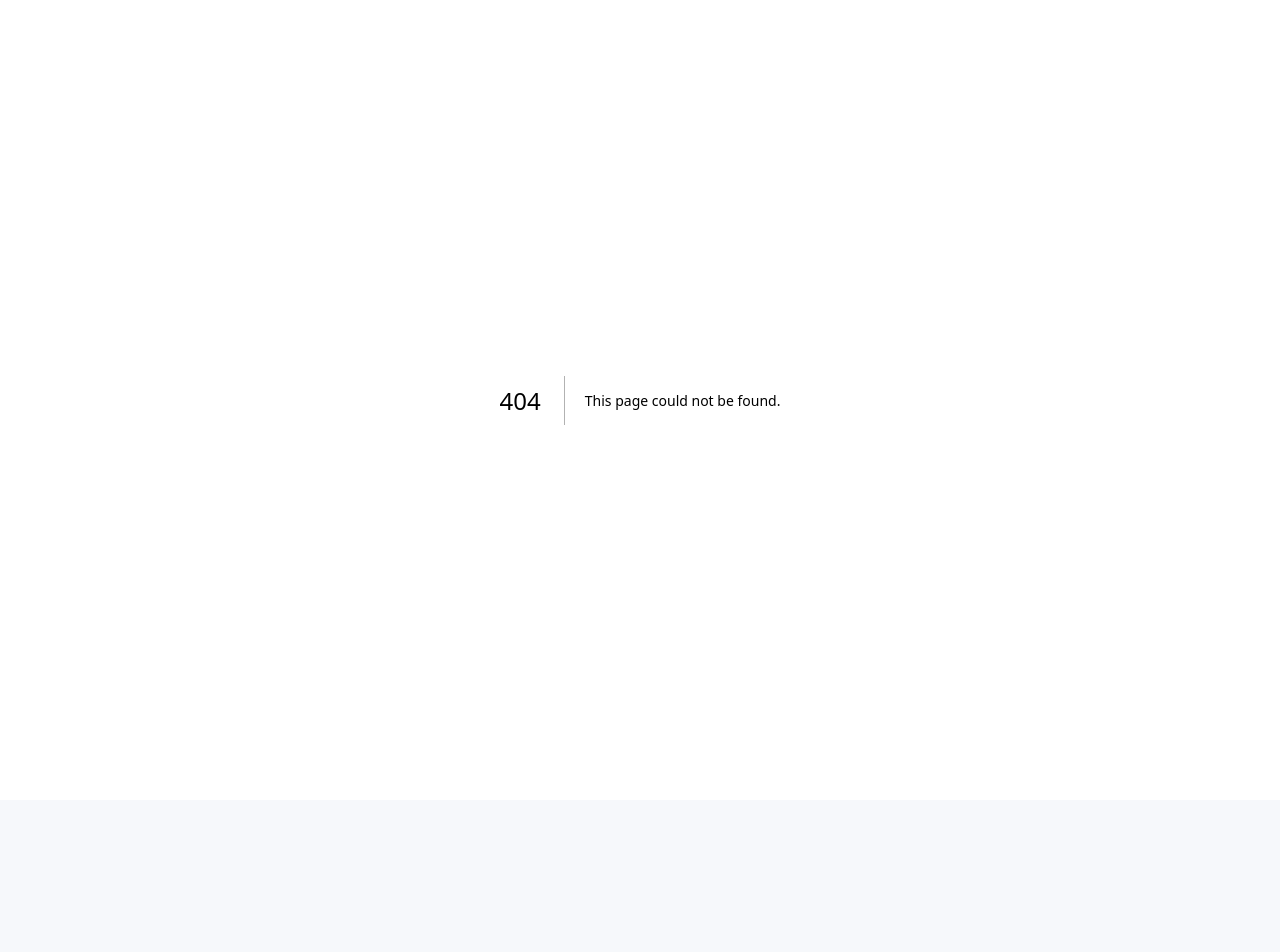
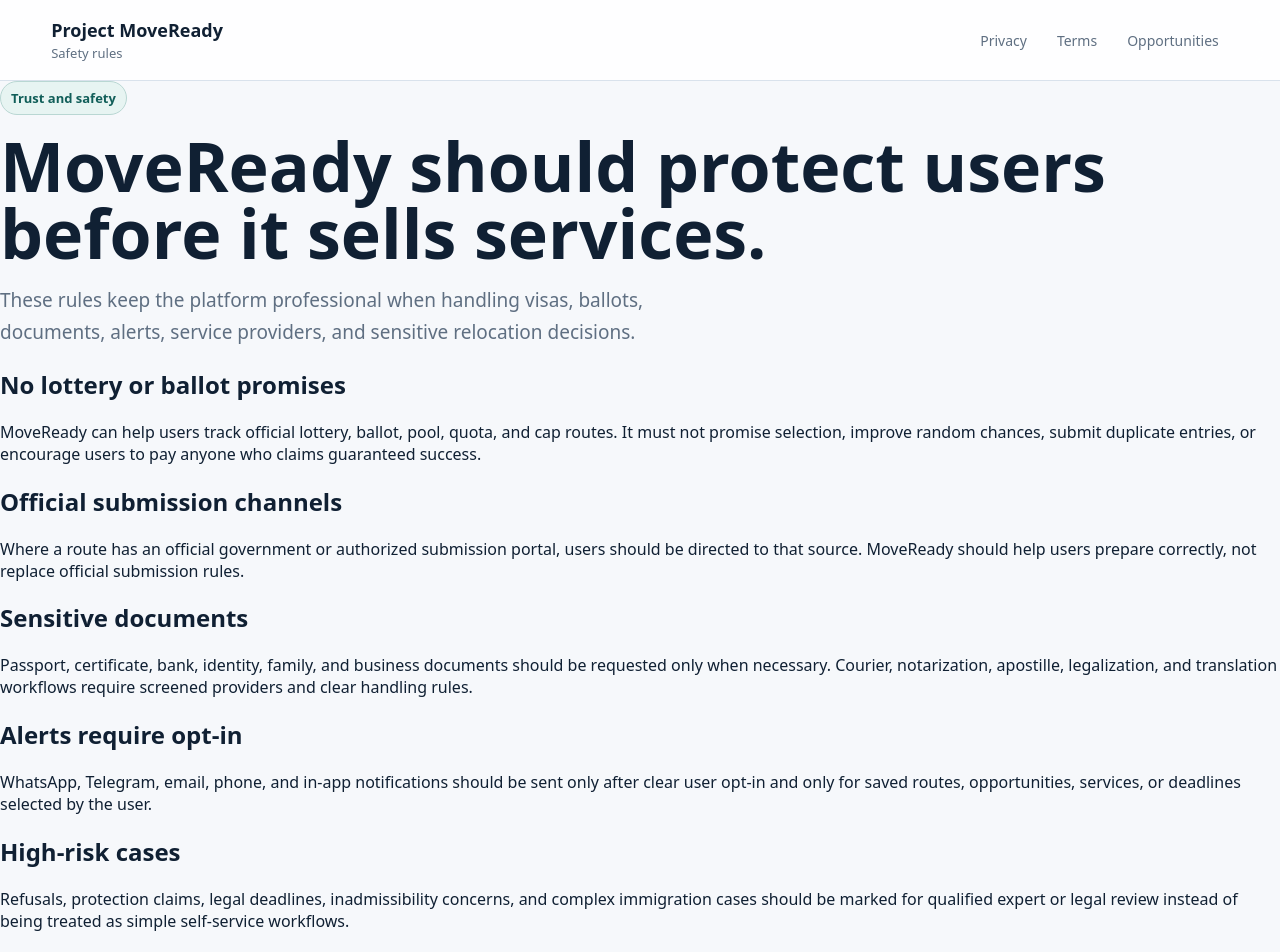
Before and after one commit to SirBM201/SirBM201-moveready-frontend, a Next.js app: page /safety in a window 1280 px wide. Before the commit this address had no page. Shown: the top 952 px of the page. Before the commit the page ends 800 px from the top, so only its background shows below. Built offline with nearby package versions, Linux system fonts and the light colour scheme.

Commit message:
Add safety rules page

```diff
--- /dev/null
+++ b/app/safety/page.tsx
@@ -0,0 +1,52 @@
+const rules = [
+  {
+    title: "No lottery or ballot promises",
+    text: "MoveReady can help users track official lottery, ballot, pool, quota, and cap routes. It must not promise selection, improve random chances, submit duplicate entries, or encourage users to pay anyone who claims guaranteed success.",
+  },
+  {
+    title: "Official submission channels",
+    text: "Where a route has an official government or authorized submission portal, users should be directed to that source. MoveReady should help users prepare correctly, not replace official submission rules.",
+  },
+  {
+    title: "Sensitive documents",
+    text: "Passport, certificate, bank, identity, family, and business documents should be requested only when necessary. Courier, notarization, apostille, legalization, and translation workflows require screened providers and clear handling rules.",
+  },
+  {
+    title: "Alerts require opt-in",
+    text: "WhatsApp, Telegram, email, phone, and in-app notifications should be sent only after clear user opt-in and only for saved routes, opportunities, services, or deadlines selected by the user.",
+  },
+  {
+    title: "High-risk cases",
+    text: "Refusals, protection claims, legal deadlines, inadmissibility concerns, and complex immigration cases should be marked for qualified expert or legal review instead of being treated as simple self-service workflows.",
+  },
+  {
+    title: "Scam prevention",
+    text: "MoveReady should warn users against fake job offers, fake appointments, fake scholarship requests, duplicate DV entries, unofficial payment demands, and providers claiming guaranteed visa approval.",
+  },
+];
+
+export default function SafetyPage() {
+  return (
+    <main className="page-shell">
+      <header className="topbar">
+        <a className="brand" href="/"><strong>Project MoveReady</strong><span>Safety rules</span></a>
+        <nav className="nav"><a href="/privacy">Privacy</a><a href="/terms">Terms</a><a href="/opportunities">Opportunities</a></nav>
+      </header>
+
+      <section className="legal-hero">
+        <span className="eyebrow">Trust and safety</span>
+        <h1>MoveReady should protect users before it sells services.</h1>
+        <p className="lede">These rules keep the platform professional when handling visas, ballots, documents, alerts, service providers, and sensitive relocation decisions.</p>
+      </section>
+
+      <section className="legal-section">
+        {rules.map((section) => (
+          <article className="legal-block" key={section.title}>
+            <h2>{section.title}</h2>
+            <p>{section.text}</p>
+          </article>
+        ))}
+      </section>
+    </main>
+  );
+}
```
